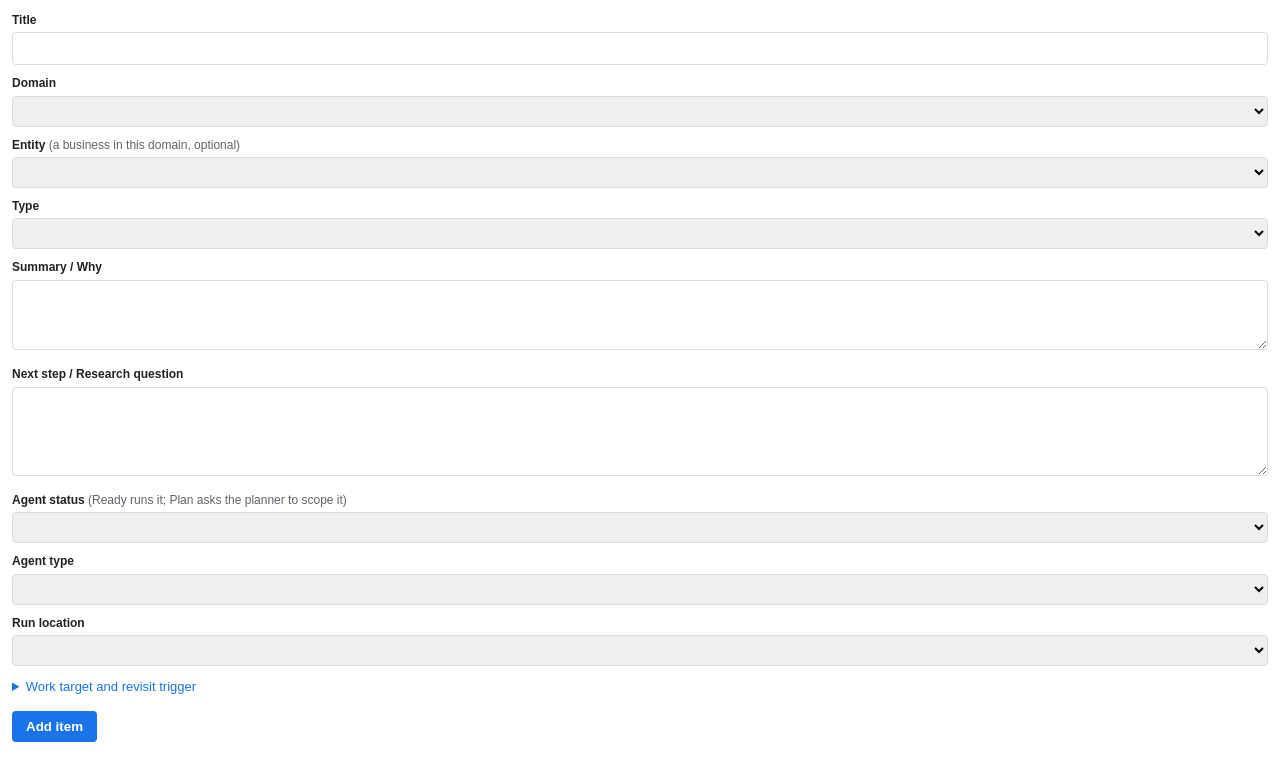
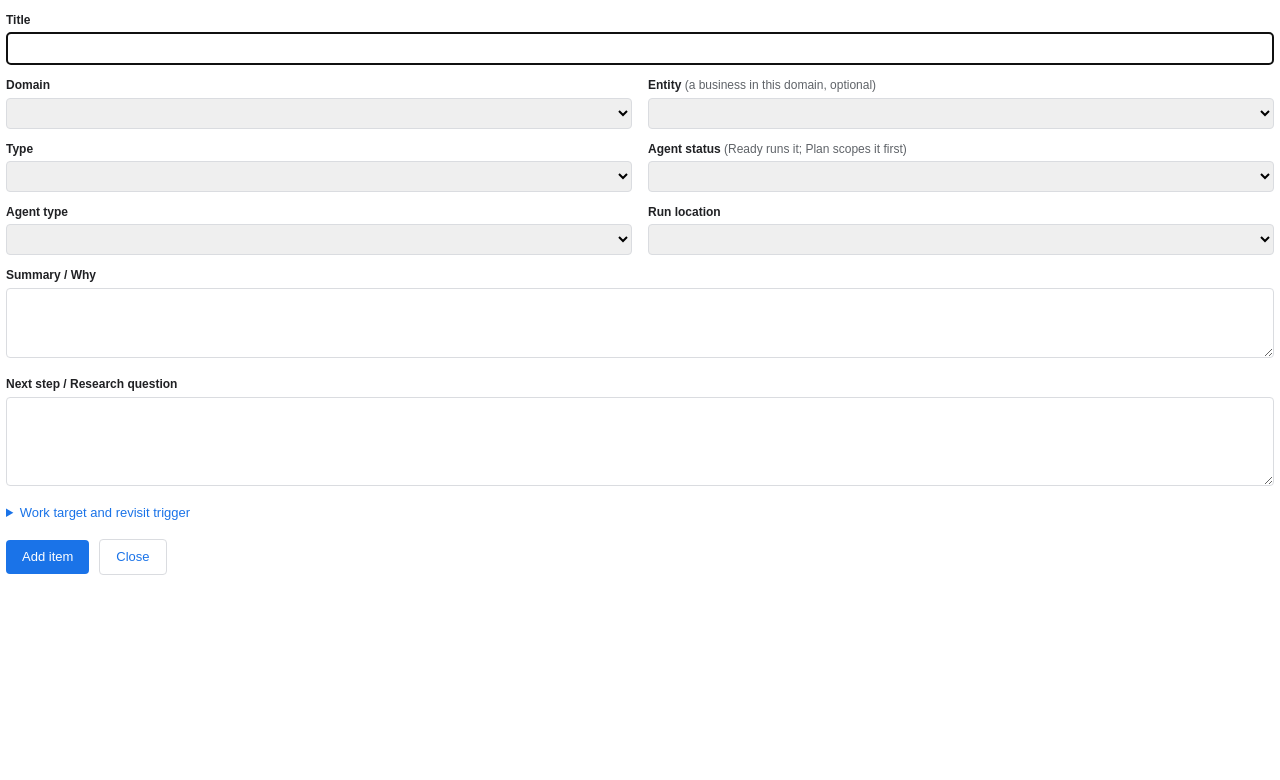
Before and after one commit to Welladino/Horology, a website: page google_appscript/pipeline-locations/src/ItemForm.html in a window 1280 px wide. Drawn offline with Linux system fonts and the light colour scheme.

Commit message:
Add Pipeline item opens as a two-column pop-up that stays open
Co-Authored-By: Claude Opus 5.5 <noreply@anthropic.com>

```diff
--- a/google_appscript/pipeline-locations/src/ItemForm.html
+++ b/google_appscript/pipeline-locations/src/ItemForm.html
@@ -3,65 +3,97 @@
 <head>
   <base target="_blank">
   <style>
-    body { font: 13px/1.45 Arial, sans-serif; color: #202124; margin: 12px; }
-    label { display: block; margin: 10px 0 3px; font-weight: bold; font-size: 12px; }
+    body { font: 13px/1.45 Arial, sans-serif; color: #202124; margin: 4px 6px 12px; }
+    .grid { display: grid; grid-template-columns: 1fr 1fr; gap: 4px 16px; }
+    .wide { grid-column: 1 / -1; }
+    label { display: block; margin: 8px 0 3px; font-weight: bold; font-size: 12px; }
     .hint { font-weight: normal; color: #5f6368; }
     input, select, textarea { width: 100%; box-sizing: border-box; padding: 6px 7px; border: 1px solid #dadce0; border-radius: 4px; font: inherit; }
     textarea { resize: vertical; }
     details { margin-top: 12px; }
     summary { cursor: pointer; color: #1a73e8; }
-    button { margin-top: 14px; padding: 8px 14px; border: 0; border-radius: 4px; background: #1a73e8; color: #fff; font-weight: bold; cursor: pointer; }
-    button:disabled { background: #9aa0a6; cursor: default; }
-    .msg { margin-top: 12px; padding: 8px; border-radius: 4px; display: none; }
+    .bar { display: flex; align-items: center; gap: 10px; margin-top: 16px; }
+    button { padding: 8px 16px; border-radius: 4px; font-weight: bold; cursor: pointer; font: inherit; }
+    #add { border: 0; background: #1a73e8; color: #fff; }
+    #add:disabled { background: #9aa0a6; cursor: default; }
+    #close { border: 1px solid #dadce0; background: #fff; color: #1a73e8; }
+    .msg { padding: 7px 10px; border-radius: 4px; display: none; flex: 1; }
     .ok { display: block; background: #e6f4ea; color: #137333; }
     .err { display: block; background: #fce8e6; color: #a50e0e; }
   </style>
 </head>
 <body>
   <form id="form">
+    <div class="grid">
+      <div class="wide">
         <label for="Title">Title</label>
-    <input id="Title" required>
+        <input id="Title" required autofocus>
+      </div>
 
+      <div>
         <label for="Domain">Domain</label>
         <select id="Domain" required></select>
-
+      </div>
       <div id="entityBox">
         <label for="Entity">Entity <span class="hint">(a business in this domain, optional)</span></label>
         <select id="Entity"></select>
       </div>
 
+      <div>
         <label for="Type">Type</label>
         <select id="Type"></select>
+      </div>
+      <div>
+        <label for="Agent status">Agent status <span class="hint">(Ready runs it; Plan scopes it first)</span></label>
+        <select id="Agent status"></select>
+      </div>
 
+      <div>
+        <label for="Agent type">Agent type</label>
+        <select id="Agent type"></select>
+      </div>
+      <div>
+        <label for="Run location">Run location</label>
+        <select id="Run location"></select>
+      </div>
+
+      <div class="wide">
         <label for="Summary / Why">Summary / Why</label>
         <textarea id="Summary / Why" rows="3"></textarea>
-
+      </div>
+      <div class="wide">
         <label for="Next step / Research question">Next step / Research question</label>
         <textarea id="Next step / Research question" rows="4"></textarea>
-
-    <label for="Agent status">Agent status <span class="hint">(Ready runs it; Plan asks the planner to scope it)</span></label>
-    <select id="Agent status"></select>
-
-    <label for="Agent type">Agent type</label>
-    <select id="Agent type"></select>
-
-    <label for="Run location">Run location</label>
-    <select id="Run location"></select>
+      </div>
+    </div>
 
     <details>
       <summary>Work target and revisit trigger</summary>
+      <div class="grid">
+        <div>
           <label for="Link type">Link type</label>
           <select id="Link type"></select>
+        </div>
+        <div>
           <label for="URL">URL</label>
           <input id="URL" placeholder="Repository, website or service">
+        </div>
+        <div>
           <label for="GitHub branch">GitHub branch</label>
           <input id="GitHub branch">
+        </div>
+        <div>
           <label for="Revisit trigger">Revisit trigger</label>
           <input id="Revisit trigger">
+        </div>
+      </div>
     </details>
 
+    <div class="bar">
       <button id="add" type="submit">Add item</button>
+      <button id="close" type="button">Close</button>
       <div id="msg" class="msg"></div>
+    </div>
   </form>
   <script>
     const data = <?!= data ?>;
@@ -81,21 +113,24 @@
     function entities() {
       const list = data.domains[$('Domain').value] || [];
       fill($('Entity'), list, true);
-      $('entityBox').style.display = list.length ? '' : 'none';
+      $('entityBox').style.visibility = list.length ? 'visible' : 'hidden';
     }
     $('Domain').onchange = entities;
     entities();
 
     function show(cls, text) { Object.assign($('msg'), {className: 'msg ' + cls, textContent: text}); }
 
+    $('close').onclick = () => google.script.host.close();
+
     $('form').onsubmit = e => {
       e.preventDefault();
       const form = {};
       document.querySelectorAll('input, select, textarea').forEach(el => { form[el.id] = el.value; });
       $('add').disabled = true;
+      show('ok', 'Adding…');
       google.script.run
         .withSuccessHandler(r => {
-          show('ok', 'Added item ' + r.id + ' on row ' + r.row + '.');
+          show('ok', 'Added item ' + r.id + ' on row ' + r.row + '. Add another, or Close.');
           ['Title', 'Summary / Why', 'Next step / Research question', 'URL', 'GitHub branch', 'Revisit trigger'].forEach(k => { $(k).value = ''; });
           $('add').disabled = false;
           $('Title').focus();
--- a/google_appscript/pipeline-locations/src/Items.js
+++ b/google_appscript/pipeline-locations/src/Items.js
@@ -1,11 +1,11 @@
-/* The Add Pipeline item sidebar: reads the Domains tab and Master's dropdowns, and
+/* The Add Pipeline item dialog: reads the Domains tab and Master's dropdowns, and
  * writes one new row to Master below the last item.
  */
 
 function showItemForm() {
   const page = HtmlService.createTemplateFromFile('ItemForm');
   page.data = safeJson(itemFormData());
-  SpreadsheetApp.getUi().showSidebar(page.evaluate().setTitle('Add Pipeline item'));
+  SpreadsheetApp.getUi().showModalDialog(page.evaluate().setWidth(760).setHeight(640), 'Add Pipeline item');
 }
 
 function itemFormData() {
```
Also changed, not shown: docs/architecture/subscription-agents/apps-script.md (+1 -1 lines). Lines whose indentation alone changed are shown as unchanged.
